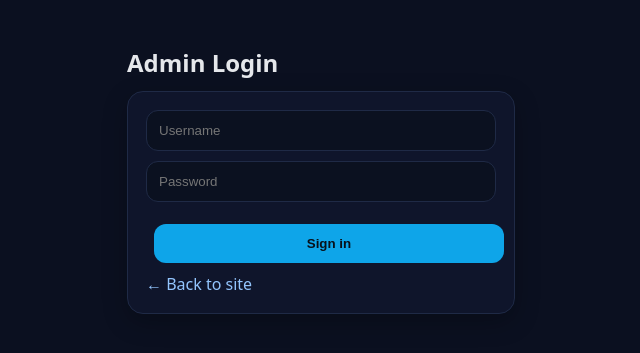
After one commit to Adit-Mugdha-das/portfolio_2107118, a PHP site: page /login.php in a window 1280 px wide. The commit adds this page. Shown: the top 353 px of the page, without its empty margins (319-959 px from the left). Run offline with PHP 8.4, Linux system fonts and the light colour scheme.

Commit message:
admin panel added

```diff
--- /dev/null
+++ b/login.php
@@ -0,0 +1,60 @@
+<?php
+require_once __DIR__ . '/db.php';
+if (session_status() === PHP_SESSION_NONE) session_start();
+
+$error = '';
+$redirect = $_GET['redirect'] ?? 'admin_projects.php';
+
+if ($_SERVER['REQUEST_METHOD'] === 'POST') {
+  $username = trim($_POST['username'] ?? '');
+  $password = $_POST['password'] ?? '';
+
+  if ($username && $password) {
+    $stmt = $conn->prepare('SELECT id, password_hash FROM admins WHERE username=?');
+    $stmt->bind_param('s', $username);
+    $stmt->execute();
+    $res = $stmt->get_result()->fetch_assoc();
+
+    if ($res && password_verify($password, $res['password_hash'])) {
+      $_SESSION['admin_id'] = (int)$res['id'];
+      header('Location: ' . $redirect);
+      exit;
+    } else {
+      $error = 'Invalid username or password.';
+    }
+  } else {
+    $error = 'Please enter username and password.';
+  }
+}
+?>
+<!DOCTYPE html>
+<html lang="en">
+<head>
+  <meta charset="UTF-8" />
+  <title>Admin Login</title>
+  <link rel="stylesheet" href="assets/css/style.css" />
+  <style>
+    body.is-dark{background:#0b1020;color:#e5e7eb}
+    .wrap{max-width:420px;margin:46px auto;padding:0 16px}
+    .card{background:#0f152b;border:1px solid #1f2a46;border-radius:16px;box-shadow:0 8px 24px rgba(0,0,0,.25);padding:18px}
+    .input{width:100%;padding:12px;background:#0b1120;color:#e5e7eb;border:1px solid #1f2a46;border-radius:12px;margin-bottom:10px}
+    .btn{width:100%;padding:12px 14px;border:0;border-radius:12px;background:#0ea5e9;color:#081019;font-weight:700;cursor:pointer}
+    .error{margin-bottom:12px;padding:10px;border-radius:10px;background:#3b1a1a;border:1px solid #7f1d1d;color:#fecaca}
+    a{color:#93c5fd;text-decoration:none}
+  </style>
+</head>
+<body class="is-dark">
+  <div class="wrap">
+    <h2 style="margin:0 0 12px">Admin Login</h2>
+    <?php if($error): ?><div class="error"><?=htmlspecialchars($error)?></div><?php endif; ?>
+    <div class="card">
+      <form method="post">
+        <input class="input" type="text" name="username" placeholder="Username" required>
+        <input class="input" type="password" name="password" placeholder="Password" required>
+        <button class="btn" type="submit">Sign in</button>
+      </form>
+      <div style="margin-top:10px"><a href="homepage.php">&larr; Back to site</a></div>
+    </div>
+  </div>
+</body>
+</html>
--- /dev/null
+++ b/logout.php
@@ -0,0 +1,6 @@
+<?php
+if (session_status() === PHP_SESSION_NONE) session_start();
+session_unset();
+session_destroy();
+header('Location: homepage.php');
+exit;
--- /dev/null
+++ b/make_hash.php
@@ -0,0 +1,3 @@
+<?php
+// make_hash.php
+echo password_hash('changeme123', PASSWORD_BCRYPT);
```
Also changed, not shown: admin_project_edit.php (+6 -10 lines), admin_projects.php (+7 -9 lines), auth.php (added, +16 -0 lines), homepage.php (+11 -2 lines), projects.php (+13 -1 lines).
